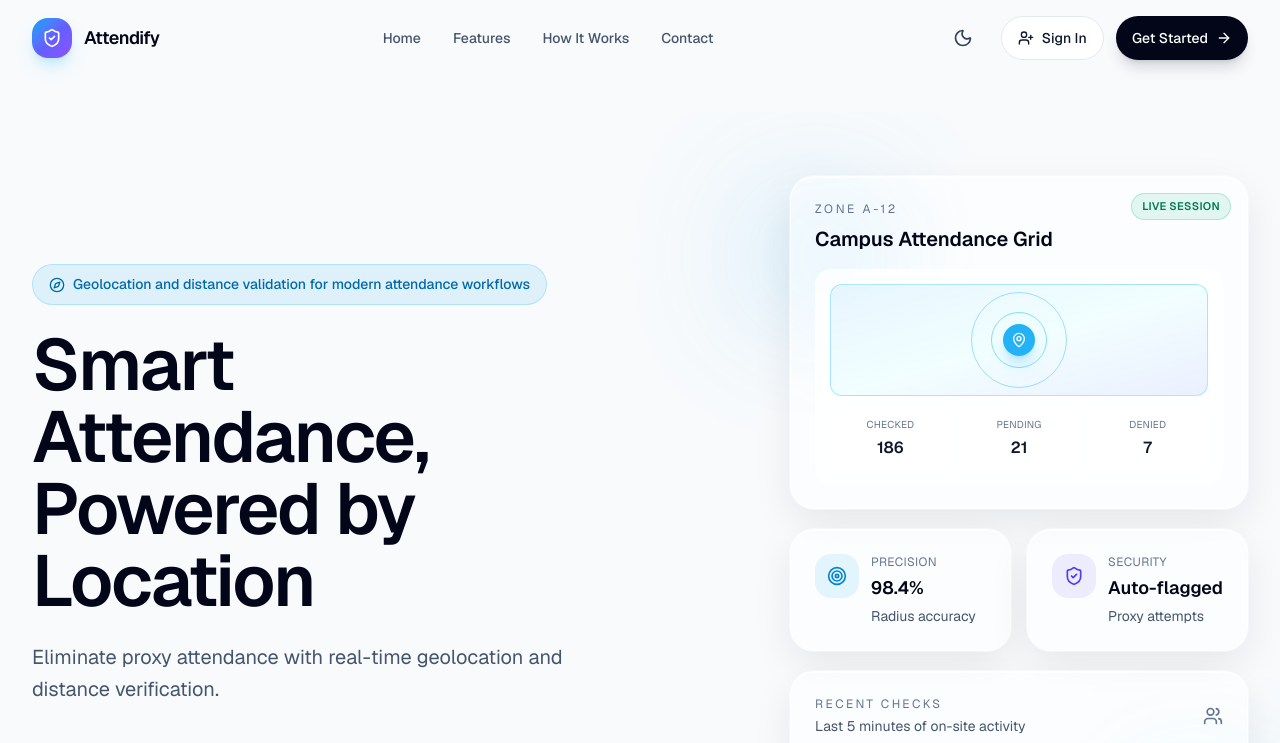
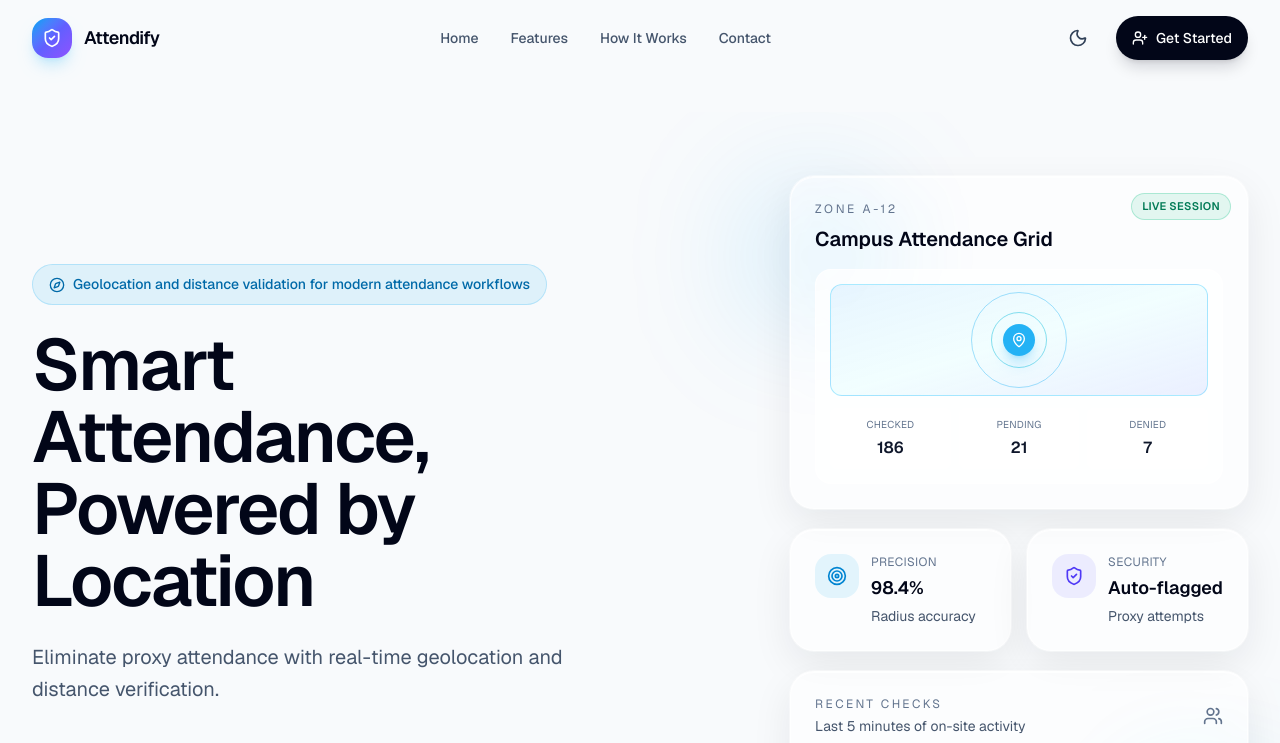
Before and after one commit to Ayomide-Philip/digital-attendance, a Next.js app: page / in a window 1280 px wide. Shown: the top 743 px of the page. Built offline with nearby package versions, Linux system fonts and the light colour scheme.

Commit message:
feat: implement Home page layout with Header, HeroSection, Features, HowItWorks, CallToAction, and Footer components

```diff
--- /dev/null
+++ b/app/(root)/layout.js
@@ -0,0 +1,19 @@
+import Header from "@/components/root/header";
+import Footer from "@/components/ui/footer";
+export default function Layout({ children }) {
+  return (
+    <div
+      id="home"
+      className="relative min-h-screen overflow-hidden bg-slate-50 text-slate-950 dark:bg-slate-950 dark:text-white"
+    >
+      <div className="pointer-events-none absolute inset-0 -z-10 bg-[radial-gradient(circle_at_top_left,rgba(14,165,233,0.14),transparent_30%),radial-gradient(circle_at_top_right,rgba(99,102,241,0.16),transparent_30%),radial-gradient(circle_at_bottom,rgba(15,23,42,0.08),transparent_40%)] dark:bg-[radial-gradient(circle_at_top_left,rgba(14,165,233,0.18),transparent_28%),radial-gradient(circle_at_top_right,rgba(99,102,241,0.2),transparent_30%),radial-gradient(circle_at_bottom,rgba(255,255,255,0.05),transparent_45%)]" />
+
+      <div className="pointer-events-none absolute inset-0 -z-10 bg-[linear-gradient(to_right,rgba(148,163,184,0.14)_1px,transparent_1px),linear-gradient(to_bottom,rgba(148,163,184,0.14)_1px,transparent_1px)] bg-size-[72px_72px] opacity-35 dark:bg-[linear-gradient(to_right,rgba(148,163,184,0.12)_1px,transparent_1px),linear-gradient(to_bottom,rgba(148,163,184,0.12)_1px,transparent_1px)] dark:opacity-25 animate-grid-pan mask-[linear-gradient(to_bottom,black,transparent_92%)]" />
+      <Header />
+      <main className="pt-20 sm:pt-24 lg:pt-28">
+        {children}
+        <Footer />
+      </main>
+    </div>
+  );
+}
--- a/app/page.js
+++ b/app/(root)/page.js
@@ -1,32 +1,15 @@
-"use client";
-
-import { useEffect, useState } from "react";
 import {
-  ArrowRight,
   BarChart3,
   BellRing,
-  CheckCircle2,
-  ChevronRight,
   Clock3,
-  Compass,
   LayoutDashboard,
-  LogIn,
-  Menu,
-  Moon,
   Radar,
   ShieldCheck,
-  Sparkles,
-  Sun,
-  Target,
-  UserPlus,
-  X,
 } from "lucide-react";
-import Footer from "@/components/ui/footer";
 import CallToAction from "@/components/ui/cta";
 import HowItWorks from "@/components/root/howitworks";
 import Features from "@/components/root/features";
 import HeroSection from "@/components/root/herosection";
-import Header from "@/components/root/header";
 
 const features = [
   {
@@ -116,22 +99,11 @@ function Button({
 
 export default function Home() {
   return (
-    <div
-      id="home"
-      className="relative min-h-screen overflow-hidden bg-slate-50 text-slate-950 dark:bg-slate-950 dark:text-white"
-    >
-      <div className="pointer-events-none absolute inset-0 -z-10 bg-[radial-gradient(circle_at_top_left,rgba(14,165,233,0.14),transparent_30%),radial-gradient(circle_at_top_right,rgba(99,102,241,0.16),transparent_30%),radial-gradient(circle_at_bottom,rgba(15,23,42,0.08),transparent_40%)] dark:bg-[radial-gradient(circle_at_top_left,rgba(14,165,233,0.18),transparent_28%),radial-gradient(circle_at_top_right,rgba(99,102,241,0.2),transparent_30%),radial-gradient(circle_at_bottom,rgba(255,255,255,0.05),transparent_45%)]" />
-
-      <div className="pointer-events-none absolute inset-0 -z-10 bg-[linear-gradient(to_right,rgba(148,163,184,0.14)_1px,transparent_1px),linear-gradient(to_bottom,rgba(148,163,184,0.14)_1px,transparent_1px)] bg-size-[72px_72px] opacity-35 dark:bg-[linear-gradient(to_right,rgba(148,163,184,0.12)_1px,transparent_1px),linear-gradient(to_bottom,rgba(148,163,184,0.12)_1px,transparent_1px)] dark:opacity-25 animate-grid-pan mask-[linear-gradient(to_bottom,black,transparent_92%)]" />
-      <Header />
-      <main className="pt-20 sm:pt-24 lg:pt-28">
-        <HeroSection />
-
-        <Features features={features} />
-        <HowItWorks steps={steps} />
-        <CallToAction />
-        <Footer />
-      </main>
-    </div>
+    <>
+      <HeroSection />
+      <Features features={features} />
+      <HowItWorks steps={steps} />
+      <CallToAction />
+    </>
   );
 }
--- a/components/root/header.jsx
+++ b/components/root/header.jsx
@@ -1,15 +1,6 @@
+"use client";
 import { useState, useEffect } from "react";
-import {
-  ArrowRight,
-  ChevronRight,
-  LogIn,
-  Menu,
-  Moon,
-  ShieldCheck,
-  Sun,
-  UserPlus,
-  X,
-} from "lucide-react";
+import { ChevronRight, Menu, ShieldCheck, UserPlus, X } from "lucide-react";
 import { useTheme } from "next-themes";
 import Toggle from "@/components/toggle";
 import Link from "next/link";
@@ -76,15 +67,11 @@ export default function Header() {
           <div className="hidden items-center gap-3 lg:flex">
             <Toggle />
             <Link href="/sign-in">
-              <Button variant="secondary" className="cursor-pointer">
+              <Button variant="primary" className="cursor-pointer">
                 <UserPlus className="h-4 w-4" />
-                Sign In
+                Get Started
               </Button>
             </Link>
-            <Button as="a" href="#contact" variant="primary">
-              Get Started
-              <ArrowRight className="h-4 w-4" />
-            </Button>
           </div>
 
           <div className="flex items-center gap-0.5 lg:hidden">
@@ -143,24 +130,18 @@ export default function Header() {
             </div>
 
             <div className="mt-7 grid gap-3 sm:mt-8">
-              <Button
-                as="a"
-                href="#contact"
-                variant="secondary"
-                onClick={() => setMobileMenuOpen(false)}
-              >
-                <UserPlus className="h-4 w-4" />
-                Sign In
-              </Button>
+              <Link href="/sign-in">
                 <Button
                   as="a"
                   href="#contact"
                   variant="primary"
+                  className="cursor-pointer w-full"
                   onClick={() => setMobileMenuOpen(false)}
                 >
+                  <UserPlus className="h-4 w-4" />
                   Get Started
-                <ArrowRight className="h-4 w-4" />
                 </Button>
+              </Link>
             </div>
           </div>
         </div>
```
Lines whose indentation alone changed are shown as unchanged.
